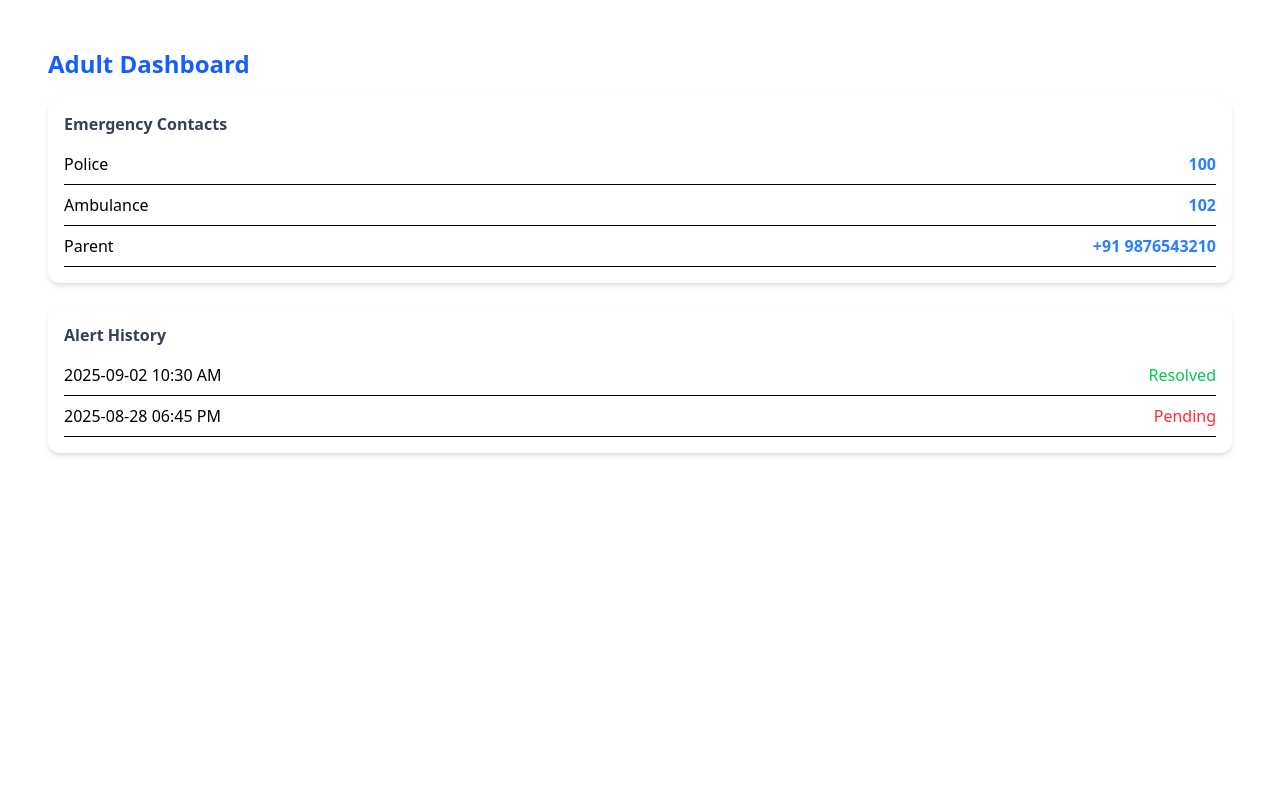
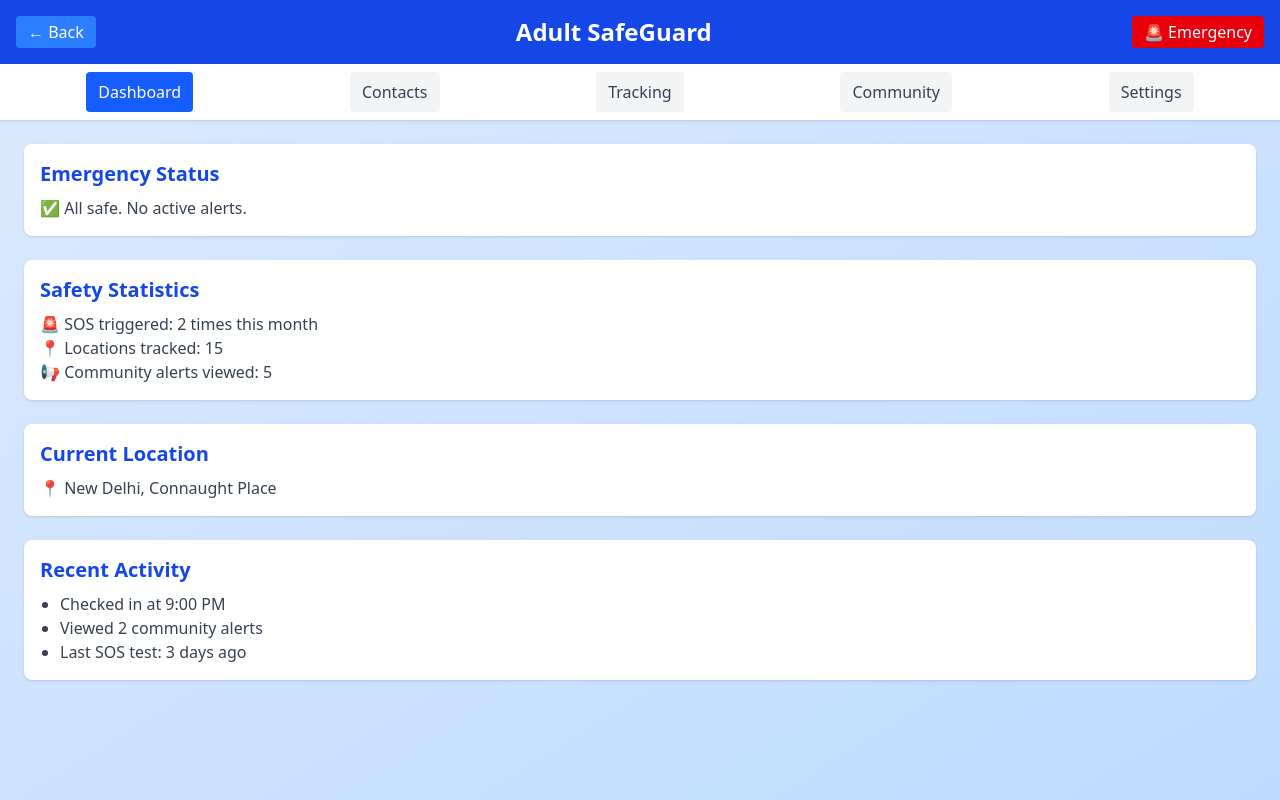
Before and after one commit to codemasteryash/women-safety-app, a React (Vite) app: page /adult in a window 1280 px wide. Built offline with nearby package versions, Linux system fonts and the light colour scheme.

Commit message:
frontend

```diff
--- a/src/components/adult/AdultDashboard.jsx
+++ b/src/components/adult/AdultDashboard.jsx
@@ -1,16 +1,165 @@
-import EmergencyContacts from "./EmergencyContacts"
-import AlertHistory from "./AlertHistory"
+import { useState } from "react";
 
 function AdultDashboard() {
+  const [activeTab, setActiveTab] = useState("dashboard");
+
   return (
-    <div className="p-6">
-      <h2 className="text-2xl font-bold mb-4 text-blue-600">Adult Dashboard</h2>
-      <EmergencyContacts />
-      <div className="mt-6">
-        <AlertHistory />
+    <div className="min-h-screen bg-gradient-to-br from-blue-100 to-blue-200 flex flex-col">
+      {/* Top Bar */}
+      <div className="flex justify-between items-center p-4 bg-blue-700 text-white shadow-md">
+        <button
+          onClick={() => window.history.back()}
+          className="bg-blue-500 px-3 py-1 rounded hover:bg-blue-600"
+        >
+          ← Back
+        </button>
+        <h1 className="text-2xl font-bold">Adult SafeGuard</h1>
+        <button
+          onClick={() => alert("🚨 Emergency SOS Triggered!")}
+          className="bg-red-600 px-3 py-1 rounded hover:bg-red-700"
+        >
+          🚨 Emergency
+        </button>
+      </div>
+
+      {/* Tab Buttons */}
+      <div className="flex justify-around bg-white shadow p-2">
+        {["dashboard", "contacts", "tracking", "community", "settings"].map(
+          (tab) => (
+            <button
+              key={tab}
+              onClick={() => setActiveTab(tab)}
+              className={`px-3 py-2 rounded capitalize ${
+                activeTab === tab
+                  ? "bg-blue-600 text-white"
+                  : "bg-gray-100 text-gray-700"
+              }`}
+            >
+              {tab}
+            </button>
+          )
+        )}
+      </div>
+
+      {/* Content */}
+      <div className="flex-1 p-6 overflow-y-auto">
+        {/* Dashboard Section */}
+        {activeTab === "dashboard" && (
+          <div className="space-y-6">
+            <div className="p-4 bg-white shadow rounded-lg">
+              <h2 className="text-xl font-bold text-blue-700">
+                Emergency Status
+              </h2>
+              <p className="text-gray-700 mt-2">
+                ✅ All safe. No active alerts.
+              </p>
+            </div>
+
+            <div className="p-4 bg-white shadow rounded-lg">
+              <h2 className="text-xl font-bold text-blue-700">
+                Safety Statistics
+              </h2>
+              <ul className="mt-2 text-gray-700">
+                <li>🚨 SOS triggered: 2 times this month</li>
+                <li>📍 Locations tracked: 15</li>
+                <li>📢 Community alerts viewed: 5</li>
+              </ul>
+            </div>
+
+            <div className="p-4 bg-white shadow rounded-lg">
+              <h2 className="text-xl font-bold text-blue-700">
+                Current Location
+              </h2>
+              <p className="text-gray-700 mt-2">
+                📍 New Delhi, Connaught Place
+              </p>
+            </div>
+
+            <div className="p-4 bg-white shadow rounded-lg">
+              <h2 className="text-xl font-bold text-blue-700">
+                Recent Activity
+              </h2>
+              <ul className="list-disc ml-5 mt-2 text-gray-700">
+                <li>Checked in at 9:00 PM</li>
+                <li>Viewed 2 community alerts</li>
+                <li>Last SOS test: 3 days ago</li>
+              </ul>
+            </div>
+          </div>
+        )}
+
+        {/* Contacts Section */}
+        {activeTab === "contacts" && (
+          <div className="space-y-4">
+            <h2 className="text-xl font-bold text-blue-700">My Contacts</h2>
+            {["Mom", "Dad", "Brother", "Police"].map((name, index) => (
+              <div
+                key={index}
+                className="flex justify-between items-center bg-white p-3 rounded shadow"
+              >
+                <span className="text-gray-800">{name}</span>
+                <button
+                  onClick={() => alert(`📞 Calling ${name}...`)}
+                  className="bg-green-500 text-white px-3 py-1 rounded hover:bg-green-600"
+                >
+                  Call
+                </button>
+              </div>
+            ))}
+          </div>
+        )}
+
+        {/* Tracking Section */}
+        {activeTab === "tracking" && (
+          <div className="p-4 bg-white shadow rounded-lg text-center">
+            <h2 className="text-xl font-bold text-blue-700">Live Tracking</h2>
+            <p className="mt-2 text-gray-700">
+              📍 Tracking your live location...
+            </p>
+            <div className="mt-4 h-64 bg-gray-200 flex items-center justify-center rounded-lg">
+              [ Map Placeholder ]
+            </div>
+          </div>
+        )}
+
+        {/* Community Section */}
+        {activeTab === "community" && (
+          <div className="space-y-4">
+            <h2 className="text-xl font-bold text-blue-700">Community Alerts</h2>
+            {[
+              "Suspicious activity near Central Park",
+              "Safety workshop tomorrow at 5 PM",
+              "New helpline number launched: 1091",
+            ].map((msg, i) => (
+              <div key={i} className="p-3 bg-yellow-100 border-l-4 border-yellow-500 rounded">
+                {msg}
+              </div>
+            ))}
+          </div>
+        )}
+
+        {/* Settings Section */}
+        {activeTab === "settings" && (
+          <div className="space-y-4">
+            <h2 className="text-xl font-bold text-blue-700">Settings</h2>
+            {[
+              { label: "Enable Notifications", default: true },
+              { label: "Silent Mode", default: false },
+              { label: "Share Location", default: true },
+            ].map((setting, i) => (
+              <div
+                key={i}
+                className="flex justify-between items-center bg-white p-3 rounded shadow"
+              >
+                <span className="text-gray-800">{setting.label}</span>
+                <input type="checkbox" defaultChecked={setting.default} />
+              </div>
+            ))}
+          </div>
+        )}
       </div>
     </div>
-  )
+  );
 }
 
-export default AdultDashboard
+export default AdultDashboard;
--- a/src/components/adult/AlertHistory.jsx
+++ b/src/components/adult/AlertHistory.jsx
@@ -1,25 +1,25 @@
-function AlertHistory() {
-  // Example data
-  const alerts = [
-    { id: 1, time: "2025-09-02 10:30 AM", status: "Resolved" },
-    { id: 2, time: "2025-08-28 06:45 PM", status: "Pending" },
-  ];
+// function AlertHistory() {
+//   // Example data
+//   const alerts = [
+//     { id: 1, time: "2025-09-02 10:30 AM", status: "Resolved" },
+//     { id: 2, time: "2025-08-28 06:45 PM", status: "Pending" },
+//   ];
 
-  return (
-    <div className="bg-white rounded-xl shadow-md p-4">
-      <h3 className="font-semibold text-gray-700 mb-2">Alert History</h3>
-      <ul>
-        {alerts.map((a) => (
-          <li key={a.id} className="flex justify-between border-b py-2">
-            <span>{a.time}</span>
-            <span className={a.status === "Resolved" ? "text-green-500" : "text-red-500"}>
-              {a.status}
-            </span>
-          </li>
-        ))}
-      </ul>
-    </div>
-  )
-}
+//   return (
+//     <div className="bg-white rounded-xl shadow-md p-4">
+//       <h3 className="font-semibold text-gray-700 mb-2">Alert History</h3>
+//       <ul>
+//         {alerts.map((a) => (
+//           <li key={a.id} className="flex justify-between border-b py-2">
+//             <span>{a.time}</span>
+//             <span className={a.status === "Resolved" ? "text-green-500" : "text-red-500"}>
+//               {a.status}
+//             </span>
+//           </li>
+//         ))}
+//       </ul>
+//     </div>
+//   )
+// }
 
-export default AlertHistory
+// export default AlertHistory
--- a/src/components/adult/EmergencyContacts.jsx
+++ b/src/components/adult/EmergencyContacts.jsx
@@ -1,23 +1,23 @@
-function EmergencyContacts() {
-  const contacts = [
-    { name: "Police", phone: "100" },
-    { name: "Ambulance", phone: "102" },
-    { name: "Parent", phone: "+91 9876543210" }
-  ];
+// function EmergencyContacts() {
+//   const contacts = [
+//     { name: "Police", phone: "100" },
+//     { name: "Ambulance", phone: "102" },
+//     { name: "Parent", phone: "+91 9876543210" }
+//   ];
 
-  return (
-    <div className="bg-white rounded-xl shadow-md p-4">
-      <h3 className="font-semibold text-gray-700 mb-2">Emergency Contacts</h3>
-      <ul>
-        {contacts.map((c, index) => (
-          <li key={index} className="flex justify-between border-b py-2">
-            <span>{c.name}</span>
-            <span className="text-blue-500 font-semibold">{c.phone}</span>
-          </li>
-        ))}
-      </ul>
-    </div>
-  )
-}
+//   return (
+//     <div className="bg-white rounded-xl shadow-md p-4">
+//       <h3 className="font-semibold text-gray-700 mb-2">Emergency Contacts</h3>
+//       <ul>
+//         {contacts.map((c, index) => (
+//           <li key={index} className="flex justify-between border-b py-2">
+//             <span>{c.name}</span>
+//             <span className="text-blue-500 font-semibold">{c.phone}</span>
+//           </li>
+//         ))}
+//       </ul>
+//     </div>
+//   )
+// }
 
-export default EmergencyContacts
+// export default EmergencyContacts
--- a/src/pages/AdultPage.jsx
+++ b/src/pages/AdultPage.jsx
@@ -1,11 +1,7 @@
-import AdultDashboard from "../components/adult/AdultDashboard"
+import AdultDashboard from "../components/adult/AdultDashboard";
 
 function AdultPage() {
-  return (
-    <div className="p-6">
-      <AdultDashboard />
-    </div>
-  )
+  return <AdultDashboard />;
 }
 
-export default AdultPage
+export default AdultPage;
--- a/src/pages/Home.jsx
+++ b/src/pages/Home.jsx
@@ -65,7 +65,7 @@ export default function Home() {
       {/* Main Content */}
       <main className="flex-1 flex flex-col items-center justify-center text-center px-4">
         <h1 className="text-7xl font-extrabold text-pink-400 drop-shadow-[0_0_25px_rgba(236,72,153,0.8)] mb-4">
-          SafeX
+          SafeSteps
         </h1>
         <p className="text-xl text-gray-300 max-w-xl">
           Your trusted companion for safety & support
@@ -73,7 +73,7 @@ export default function Home() {
 
         <div className="mt-12 bg-white/10 backdrop-blur-lg rounded-2xl shadow-[0_0_25px_rgba(255,255,255,0.2)] p-8 max-w-lg w-full border border-white/20">
           <h2 className="text-3xl font-bold text-white mb-4">
-            Welcome to SafeX
+            Welcome to SafeSteps
           </h2>
           <p className="text-gray-400 mb-8 text-lg">
             Choose your mode to get started:
@@ -100,7 +100,7 @@ export default function Home() {
       <footer className="w-full py-6 text-center text-gray-400 text-sm relative">
         <div className="absolute top-0 left-0 w-full h-px bg-gradient-to-r from-transparent via-white/20 to-transparent" />
         <p className="mt-4">
-          © {new Date().getFullYear()} <span className="text-white font-semibold">SafeX</span> · Crafted with care for your safety
+          © {new Date().getFullYear()} <span className="text-white font-semibold">SafeSteps</span> · Crafted with care for your safety
         </p>
       </footer>
     </div>
```
